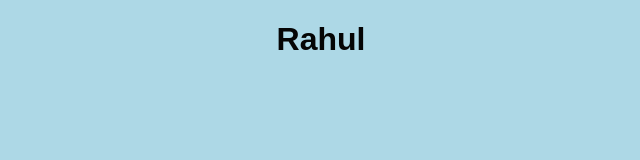
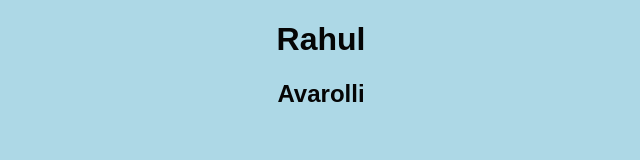
Before and after one commit to RahulAvarolli74/GitTrail, a plain HTML site: page index.html in a window 1280 px wide. Shown: the whole page, without its empty margins (319-959 px from the left). Drawn offline with Linux system fonts and the light colour scheme.

Commit message:
another brach commit

```diff
--- a/index.html
+++ b/index.html
@@ -8,8 +8,10 @@
 </head>
 <body>
     <h1>Rahul</h1>
+    <h2>Avarolli</h2>
 </body>
 </html>
+
 
 <!-- git remote add origin https://github.com/RahulAvarolli74/GitTrail.git
 git branch -M main
```
